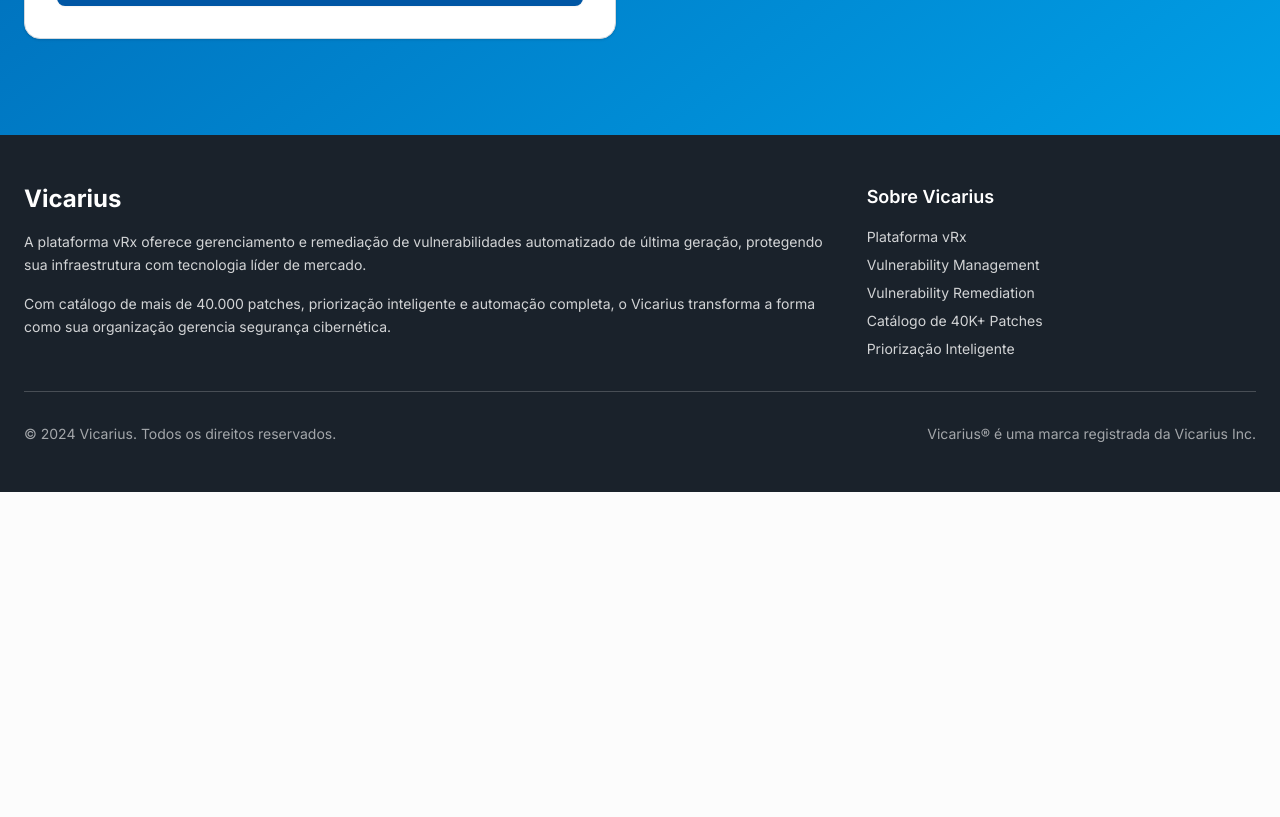
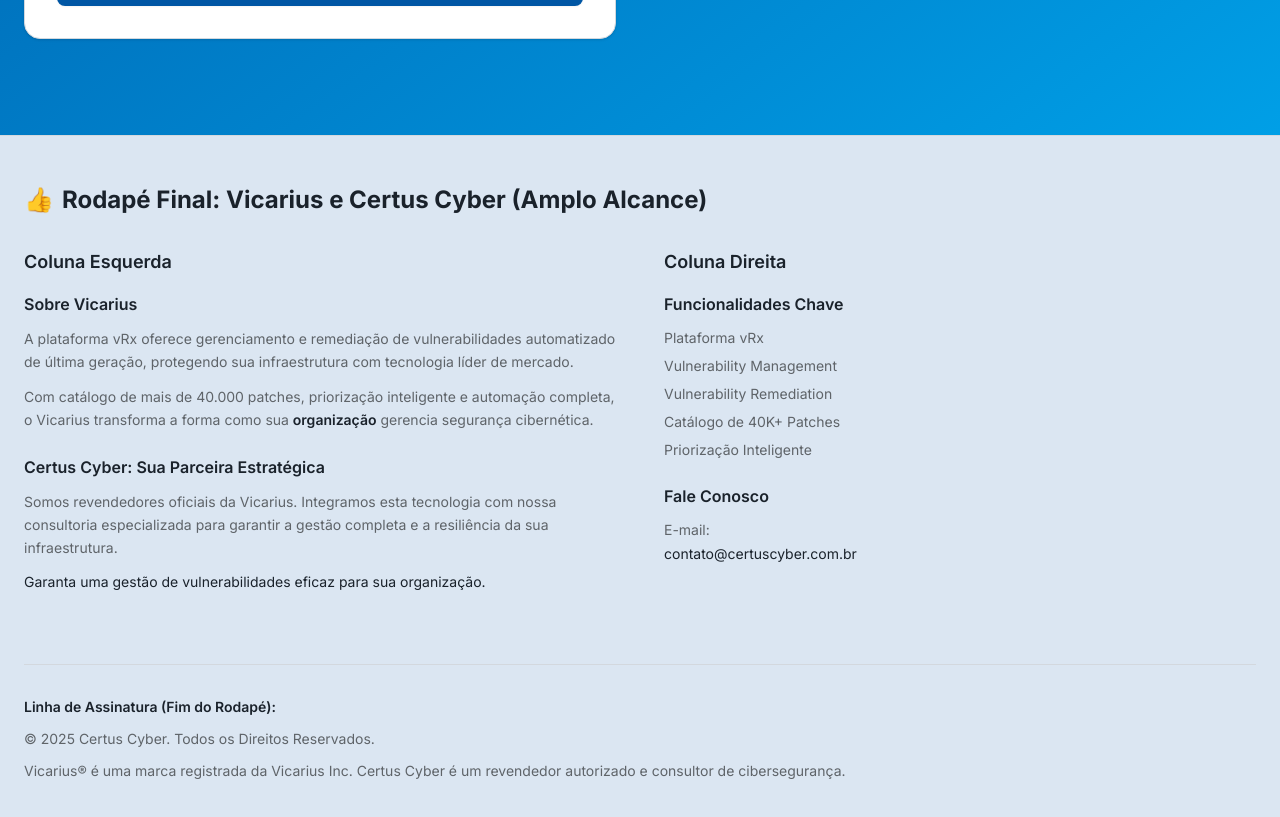
Before and after one commit to rafagual/pgina-vicarius-certu, a React (Vite) app: page / in a window 1280 px wide. Shown: the part 10560-11377 px from the top of the page. Before the commit the page ends 11052 px from the top, so only its background shows below. Built offline with nearby package versions, Linux system fonts and the light colour scheme.

Commit message:
Generated by Spark: Altere o rodapé

```diff
--- a/src/components/Footer.tsx
+++ b/src/components/Footer.tsx
@@ -2,22 +2,46 @@
 
 export function Footer() {
     return (
-        <footer className="bg-foreground text-white py-12">
+        <footer className="bg-card border-t border-border py-12">
             <div className="max-w-7xl mx-auto px-4 md:px-6">
-                <div className="grid md:grid-cols-3 gap-8 mb-8">
-                    <div className="md:col-span-2">
-                        <h3 className="text-2xl font-bold mb-4">Vicarius</h3>
-                        <p className="text-white/80 text-sm leading-relaxed mb-4">
+                <div className="mb-8">
+                    <h2 className="text-2xl font-bold mb-8 flex items-center gap-2">
+                        <span>👍</span>
+                        <span>Rodapé Final: Vicarius e Certus Cyber (Amplo Alcance)</span>
+                    </h2>
+                </div>
+
+                <div className="grid md:grid-cols-2 gap-12 mb-12">
+                    <div>
+                        <h3 className="text-lg font-semibold mb-4">Coluna Esquerda</h3>
+
+                        <div className="mb-6">
+                            <h4 className="font-semibold mb-3">Sobre Vicarius</h4>
+                            <p className="text-sm text-muted-foreground leading-relaxed mb-3">
                                 A plataforma vRx oferece gerenciamento e remediação de vulnerabilidades automatizado de última geração, protegendo sua infraestrutura com tecnologia líder de mercado.
                             </p>
-                        <p className="text-white/80 text-sm leading-relaxed">
-                            Com catálogo de mais de 40.000 patches, priorização inteligente e automação completa, o Vicarius transforma a forma como sua organização gerencia segurança cibernética.
+                            <p className="text-sm text-muted-foreground leading-relaxed">
+                                Com catálogo de mais de 40.000 patches, priorização inteligente e automação completa, o Vicarius transforma a forma como sua <span className="font-semibold text-foreground">organização</span> gerencia segurança cibernética.
                             </p>
                         </div>
 
+                        <div className="mb-6">
+                            <h4 className="font-semibold mb-3">Certus Cyber: Sua Parceira Estratégica</h4>
+                            <p className="text-sm text-muted-foreground leading-relaxed mb-3">
+                                Somos revendedores oficiais da Vicarius. Integramos esta tecnologia com nossa consultoria especializada para garantir a gestão completa e a resiliência da sua infraestrutura.
+                            </p>
+                            <p className="text-sm text-foreground font-medium">
+                                Garanta uma gestão de vulnerabilidades eficaz para sua organização.
+                            </p>
+                        </div>
+                    </div>
+
                     <div>
-                        <h4 className="font-semibold mb-4 text-lg">Sobre Vicarius</h4>
-                        <ul className="space-y-2 text-sm text-white/80">
+                        <h3 className="text-lg font-semibold mb-4">Coluna Direita</h3>
+
+                        <div className="mb-6">
+                            <h4 className="font-semibold mb-3">Funcionalidades Chave</h4>
+                            <ul className="space-y-2 text-sm text-muted-foreground">
                                 <li>Plataforma vRx</li>
                                 <li>Vulnerability Management</li>
                                 <li>Vulnerability Remediation</li>
@@ -25,15 +49,23 @@
                                 <li>Priorização Inteligente</li>
                             </ul>
                         </div>
+
+                        <div>
+                            <h4 className="font-semibold mb-3">Fale Conosco</h4>
+                            <p className="text-sm text-muted-foreground mb-1">E-mail:</p>
+                            <p className="text-sm text-foreground font-medium">contato@certuscyber.com.br</p>
+                        </div>
+                    </div>
                 </div>
 
-                <Separator className="bg-white/20 mb-8" />
+                <Separator className="mb-8" />
 
-                <div className="flex flex-col md:flex-row justify-between items-center gap-4 text-sm text-white/60">
-                    <p>© 2024 Vicarius. Todos os direitos reservados.</p>
-                    <div className="flex flex-wrap justify-center gap-4">
-                        <span>Vicarius® é uma marca registrada da Vicarius Inc.</span>
-                    </div>
+                <div className="space-y-3 text-sm text-muted-foreground">
+                    <p className="font-semibold text-foreground">Linha de Assinatura (Fim do Rodapé):</p>
+                    <p>© 2025 Certus Cyber. Todos os Direitos Reservados.</p>
+                    <p>
+                        Vicarius® é uma marca registrada da Vicarius Inc. Certus Cyber é um revendedor autorizado e consultor de cibersegurança.
+                    </p>
                 </div>
             </div>
         </footer>
```
Lines whose indentation alone changed are shown as unchanged.
